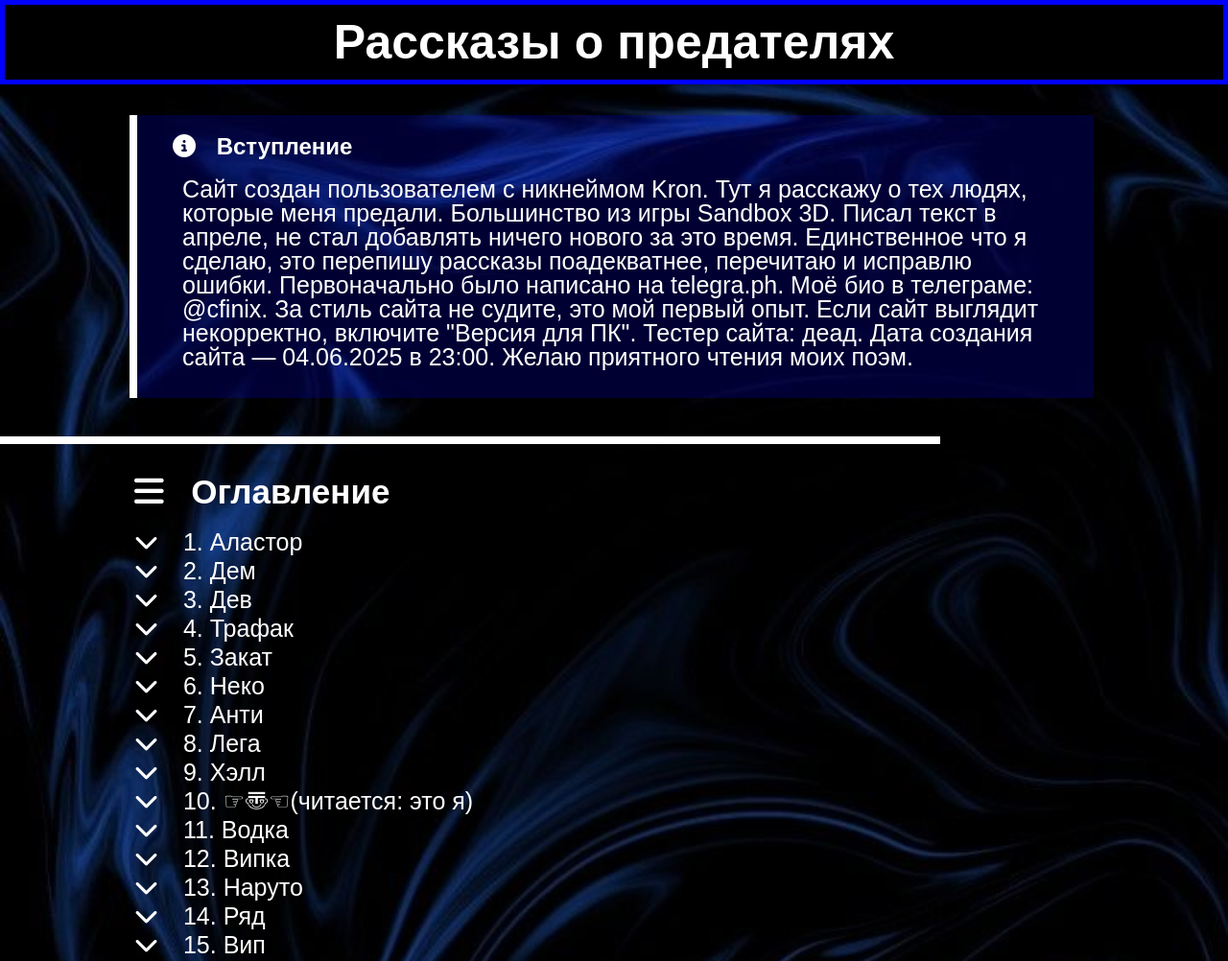
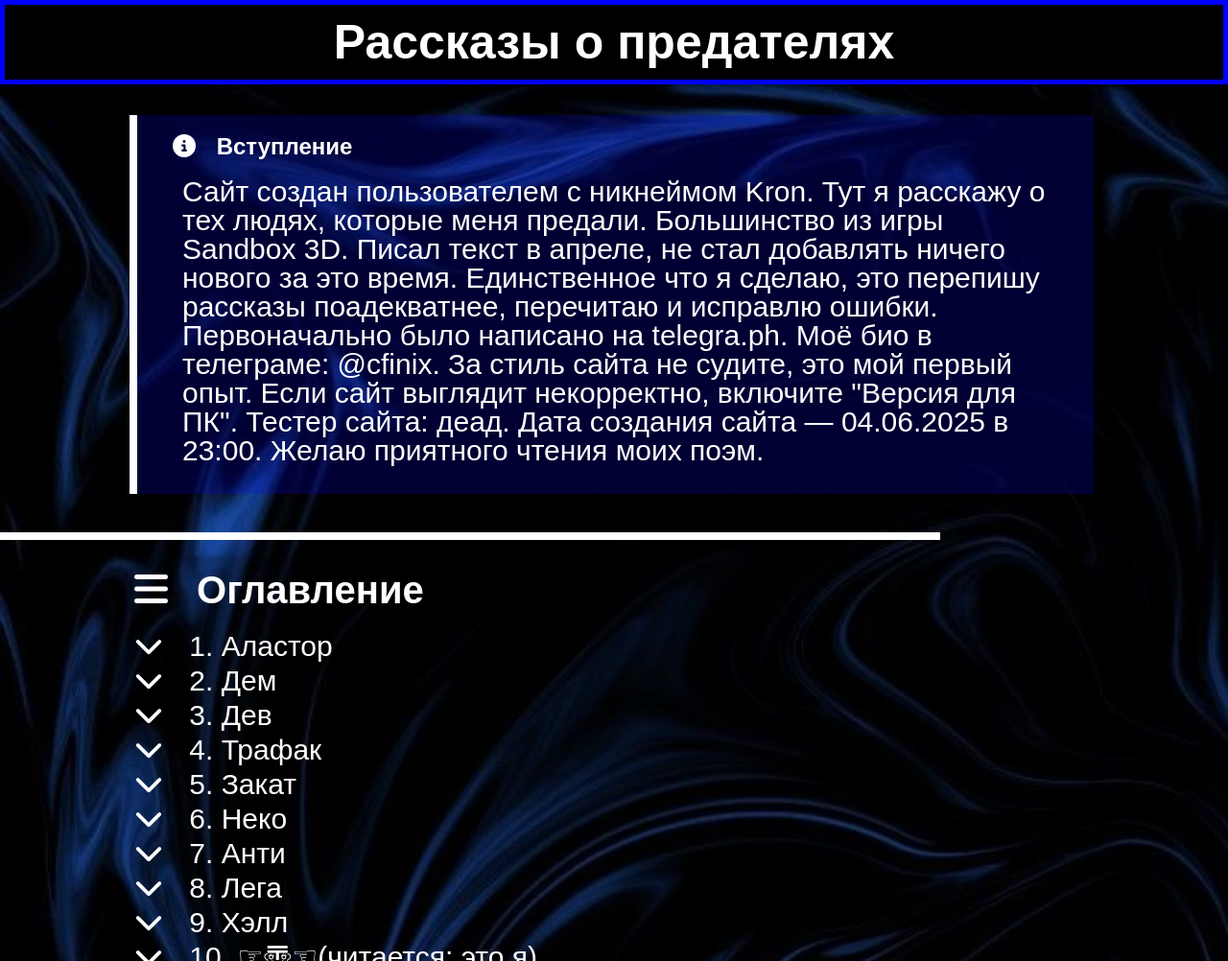
Before and after one commit to genes001si/TalesOfTraitorsUpdated, a plain HTML site: page index.html in a window 1280 px wide. Shown: the top 1002 px of the page at 96% size. Drawn offline with Linux system fonts and the light colour scheme.

Commit message:
Update index.html

```diff
--- a/index.html
+++ b/index.html
@@ -89,7 +89,7 @@
 }
 
    .intro p {
-     font-size: 25px;
+     font-size: 30px;
      line-height: 1;
      margin: 0;
      padding-left: 10px;
@@ -107,13 +107,13 @@
    }
 
    .content h2 {
-     font-size: 35px;
+     font-size: 40px;
      margin-top: 5px;
      margin-bottom: 20px;
    }
 
    .content p {
-     font-size: 25px;
+     font-size: 30px;
      line-height: 1;
      margin-bottom: 5px;
    }
```
